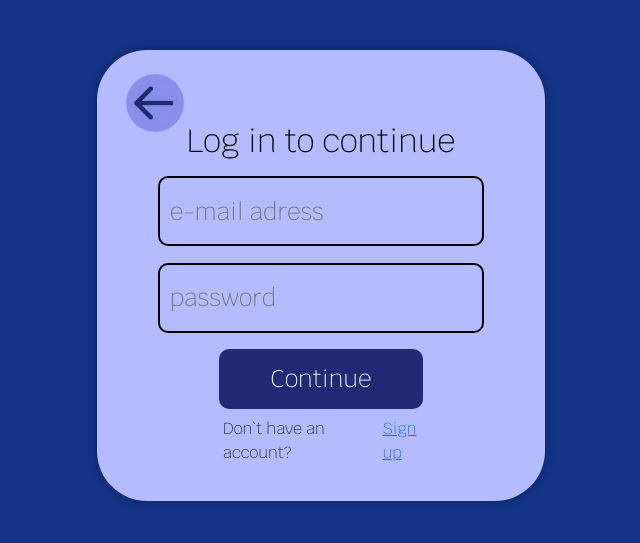
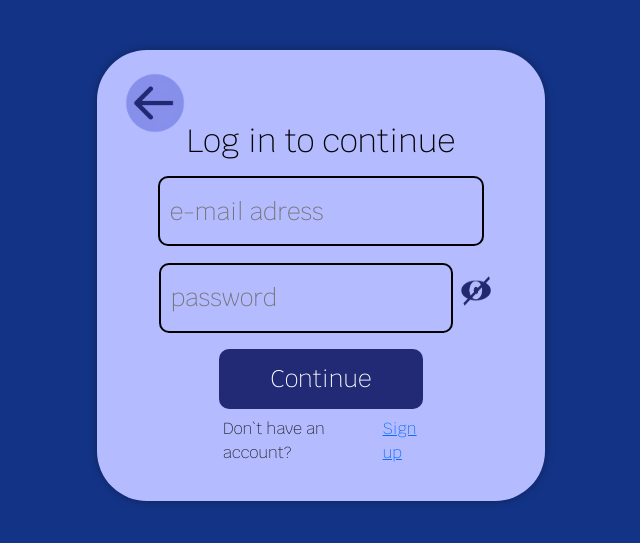
Before and after one commit to HappyMaxT3/tracking_anomalies_in_cryptocurrencies_and_stock_prices, a Flask app: page /login/ in a window 1280 px wide. Shown: the top 543 px of the page, without its empty margins (319-959 px from the left). Run offline with Flask 3, Linux system fonts and the light colour scheme.

Commit message:
update input checking, add show-hide password, fix html/css/js

```diff
--- a/static/css/win_style.css
+++ b/static/css/win_style.css
@@ -28,23 +28,6 @@
     color: black;
 
     margin-top: -3%;
-}
-
-.input_win{
-    border: 2px solid black;
-    border-radius: 10px;
-    outline: none;
-    background-color: rgba(180, 187, 255, 1);
-    color: black;
-    font-size: x-large;
-    padding: 10px;
-
-    width: 80%;
-    height: 70px;
-    margin-left: 10%;
-    margin-top: 2%;
-
-    font-family:  'Krub ExtraLight', sans-serif;
 }
 
 .down_button_continue{
@@ -116,3 +99,65 @@
     width: 30px;
     height: 30px;
 }
+
+.password_container{
+    font-family:  'Krub ExtraLight', sans-serif;
+    color: rgba(255, 255, 255, 1);
+
+    display: flex;
+    flex-direction: row;
+    width: 100%;
+    justify-content: space-around;
+}
+
+.hide_password_button{
+    border: none;
+    background: none;
+    cursor: pointer;
+    display: inline-block;
+
+    width: 10%;
+    height: 10%;
+    margin-top: 7%;
+    margin-right: 7%;
+}
+
+.password_icon{
+    width: 30px;
+    height: 30px;
+}
+
+.input_password{
+    border: 2px solid black;
+    border-radius: 10px;
+    outline: none;
+    background-color: rgba(180, 187, 255, 1);
+    color: black;
+    font-size: x-large;
+    padding: 10px;
+    display: inline-block;
+
+    width: 72%;
+    height: 70px;
+    margin-left: 10%;
+    margin-top: 2%;
+
+    font-family:  'Krub ExtraLight', sans-serif;
+}
+
+.input_win{
+    border: 2px solid black;
+    border-radius: 10px;
+    outline: none;
+    background-color: rgba(180, 187, 255, 1);
+    color: black;
+    font-size: x-large;
+    padding: 10px;
+
+    width: 80%;
+    height: 70px;
+    margin-left: 10%;
+    margin-top: 2%;
+
+    font-family:  'Krub ExtraLight', sans-serif;
+}
--- a/templates/create_acc.html
+++ b/templates/create_acc.html
@@ -4,7 +4,7 @@
     <meta charset="UTF-8">
     <meta name="viewport" content="width=device-width, initial-scale=1.0">
     <title>Document</title>
-    <link rel="stylesheet" href="../../static/css/win_style.css">
+    <link rel="stylesheet" href="../static/css/win_style.css">
     <link href="https://cdn.jsdelivr.net/npm/bootstrap@5.0.2/dist/css/bootstrap.min.css" rel="stylesheet" integrity="sha384-EVSTQN3/azprG1Anm3QDgpJLIm9Nao0Yz1ztcQTwFspd3yD65VohhpuuCOmLASjC" crossorigin="anonymous">
 </head>
 <body style="background-color: rgba(19, 51, 134, 1);">
@@ -13,7 +13,7 @@
 
         <a href="/login/"><button style="border: none; background: none; border-radius: 30px;">
             <div class="arrow">
-                <img src="../../static/images/arrow.png" alt="arrow" style="height: 60px; width: 60px;" >
+                <img src="../static/images/arrow.png" alt="arrow" style="height: 60px; width: 60px;" >
             </div>
         </button></a>
 
--- a/templates/log_acc.html
+++ b/templates/log_acc.html
@@ -3,8 +3,8 @@
 <head>
     <meta charset="UTF-8">
     <meta name="viewport" content="width=device-width, initial-scale=1.0">
-    <title>Document</title>
-    <link rel="stylesheet" href="../../static/css/win_style.css">
+    <title>Log_acc</title>
+    <link rel="stylesheet" href="../static/css/win_style.css">
     <link href="https://cdn.jsdelivr.net/npm/bootstrap@5.0.2/dist/css/bootstrap.min.css" rel="stylesheet" integrity="sha384-EVSTQN3/azprG1Anm3QDgpJLIm9Nao0Yz1ztcQTwFspd3yD65VohhpuuCOmLASjC" crossorigin="anonymous">
     <script src="../static/js/scripts.js" defer></script>
 </head>
@@ -14,15 +14,20 @@
 
         <a href="/"><button style="border: none; background: none; border-radius: 30px;">
             <div class="arrow">
-                <img src="../../static/images/arrow.png" alt="arrow" style="height: 60px; width: 60px;" >
+                <img src="../static/images/arrow.png" alt="arrow" style="height: 60px; width: 60px;" >
             </div>
         </button></a>
 
         <h1 class="title">Log in to continue</h1>
 
         <form method="post">
-            <input placeholder="e-mail adress" class="input_win" type="email" id="email" name="email" required></input>
-            <input placeholder="password" name="password" id="password" type="password" class="input_win" style="margin-top: 4%;" required ></input>
+            <input placeholder="e-mail adress" class="input_win" type="email" id="email" name="email" required>
+            <div class="password_container">
+                <input placeholder="password" name="password" id="password" type="password" class="input_password" style="margin-top: 4%;" required>
+                <button type="button" id="togglePasswordButton" class="hide_password_button">
+                    <img class="password_icon" src="../static/images/hide_password_icon.png" alt="Hide Password" id="togglePasswordIcon">
+                </button>
+            </div>
 
             <button class="down_button_continue" style="margin-top: 4%;">Continue</button>
         </form>
@@ -32,9 +37,7 @@
             <p><a href="/create_account/">Sign up</a></p>
         </div>
 
-
     </div>
-
 
 </body>
 </html>
--- a/templates/your_acc.html
+++ b/templates/your_acc.html
@@ -4,7 +4,7 @@
     <meta charset="UTF-8">
     <meta name="viewport" content="width=device-width, initial-scale=1.0">
     <title>Document</title>
-    <link rel="stylesheet" href="../../static/css/win_style.css">
+    <link rel="stylesheet" href="../static/css/win_style.css">
     <link href="https://cdn.jsdelivr.net/npm/bootstrap@5.0.2/dist/css/bootstrap.min.css" rel="stylesheet" integrity="sha384-EVSTQN3/azprG1Anm3QDgpJLIm9Nao0Yz1ztcQTwFspd3yD65VohhpuuCOmLASjC" crossorigin="anonymous">
 </head>
 <body style="background-color: rgba(19, 51, 134, 1);">
@@ -13,7 +13,7 @@
 
         <a href="/"><button style="border: none; background: none; border-radius: 30px;">
             <div class="arrow">
-                <img src="../../static/images/arrow.png" alt="arrow" style="height: 60px; width: 60px;" >
+                <img src="../static/images/arrow.png" alt="arrow" style="height: 60px; width: 60px;" >
             </div>
         </button></a>
 
```
Also changed, not shown: src/scripts.js (deleted, +0 -22 lines), static/css/style.css (+53 -11 lines), static/js/scripts.js (+154 -47 lines), templates/index.html (+5 -4 lines), static/images/hide_password_icon.png (added), 1 other file.
